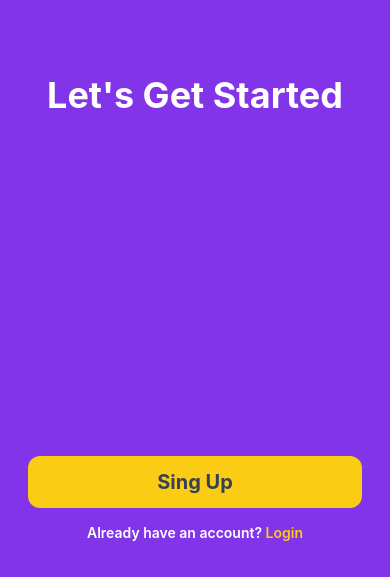
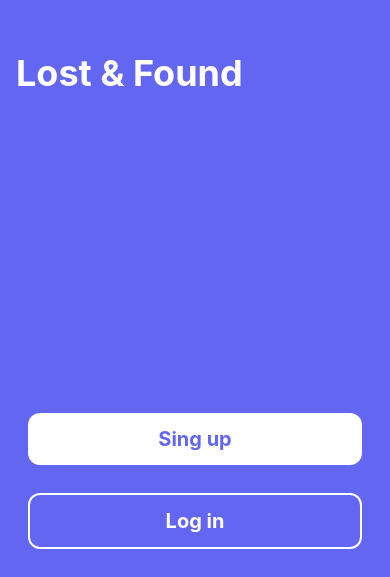
Before and after one commit to PedroSupimpa/lost_found-frontend, a React Native app in the folder lost_found/: screen /Welcome in a window 390 px wide. Shown: the part 267-844 px from the top of the page. Built offline with nearby package versions, Linux system fonts and the light colour scheme.

Commit message:
Refactor Welcome screen UI

```diff
--- a/lost_found/src/screens/Welcome.tsx
+++ b/lost_found/src/screens/Welcome.tsx
@@ -8,31 +8,30 @@ import { NativeStackNavigationProp } from "@react-navigation/native-stack";
 export function Welcome() {
   const navigation = useNavigation<NativeStackNavigationProp<ParamListBase>>();
   return (
-    <SafeAreaView
-      className="flex-1"
-      style={{ backgroundColor: THEME.colors.primary }}
-    >
-      <View className=" flex-1 flex justify-around my-4">
-        <Text className="text-center text-white text-4xl font-bold">
-          Let's Get Started
+    <SafeAreaView className="flex-1 bg-indigo-500">
+      <View className=" flex-1 justify-around m-4">
+        <Text className="text-start text-white text-4xl font-bold">
+          Lost & Found
         </Text>
       </View>
-      <View className="space-y-4">
+      <View>
         <TouchableOpacity
-          className="py-3 bg-yellow-400 mx-7 rounded-xl"
+          className="py-3 bg-white mx-7 rounded-xl"
           onPress={() => navigation.navigate("Signup")}
         >
-          <Text className="text-xl font-bold text-center text-gray-700">
-            Sing Up
+          <Text className="text-xl font-bold text-center text-indigo-500">
+            Sing up
           </Text>
         </TouchableOpacity>
       </View>
-      <View className="flex-row justify-center items-center mb-5">
-        <Text className="text-white font-semibold my-4">
-          Already have an account?{" "}
-        </Text>
-        <TouchableOpacity onPress={() => navigation.navigate("Login")}>
-          <Text className="text-yellow-400 font-semibold">Login</Text>
+      <View>
+        <TouchableOpacity
+          className="py-3 bg-indigo-500 border-white border-2 m-7 rounded-xl"
+          onPress={() => navigation.navigate("Login")}
+        >
+          <Text className="text-xl font-bold text-center text-white">
+            Log in
+          </Text>
         </TouchableOpacity>
       </View>
     </SafeAreaView>
```
